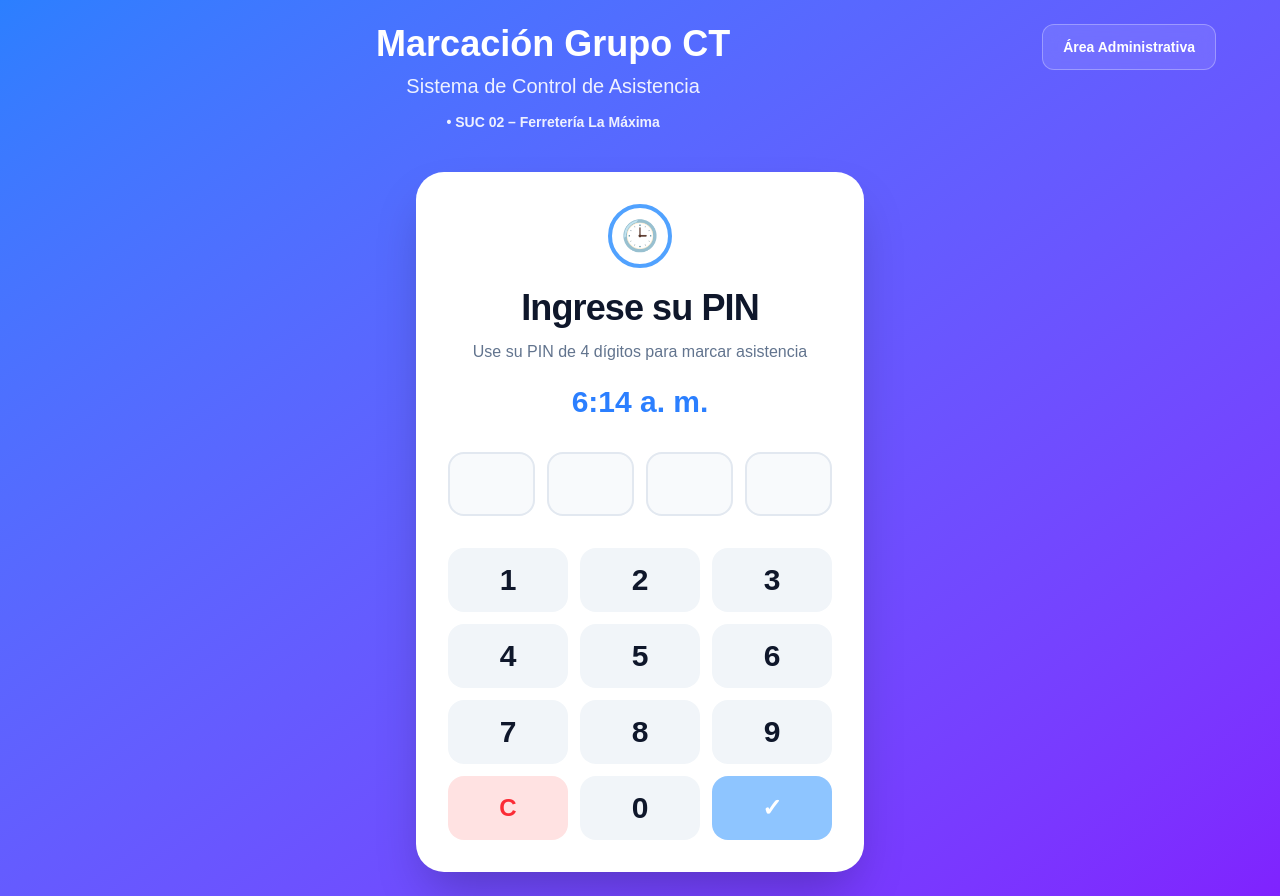
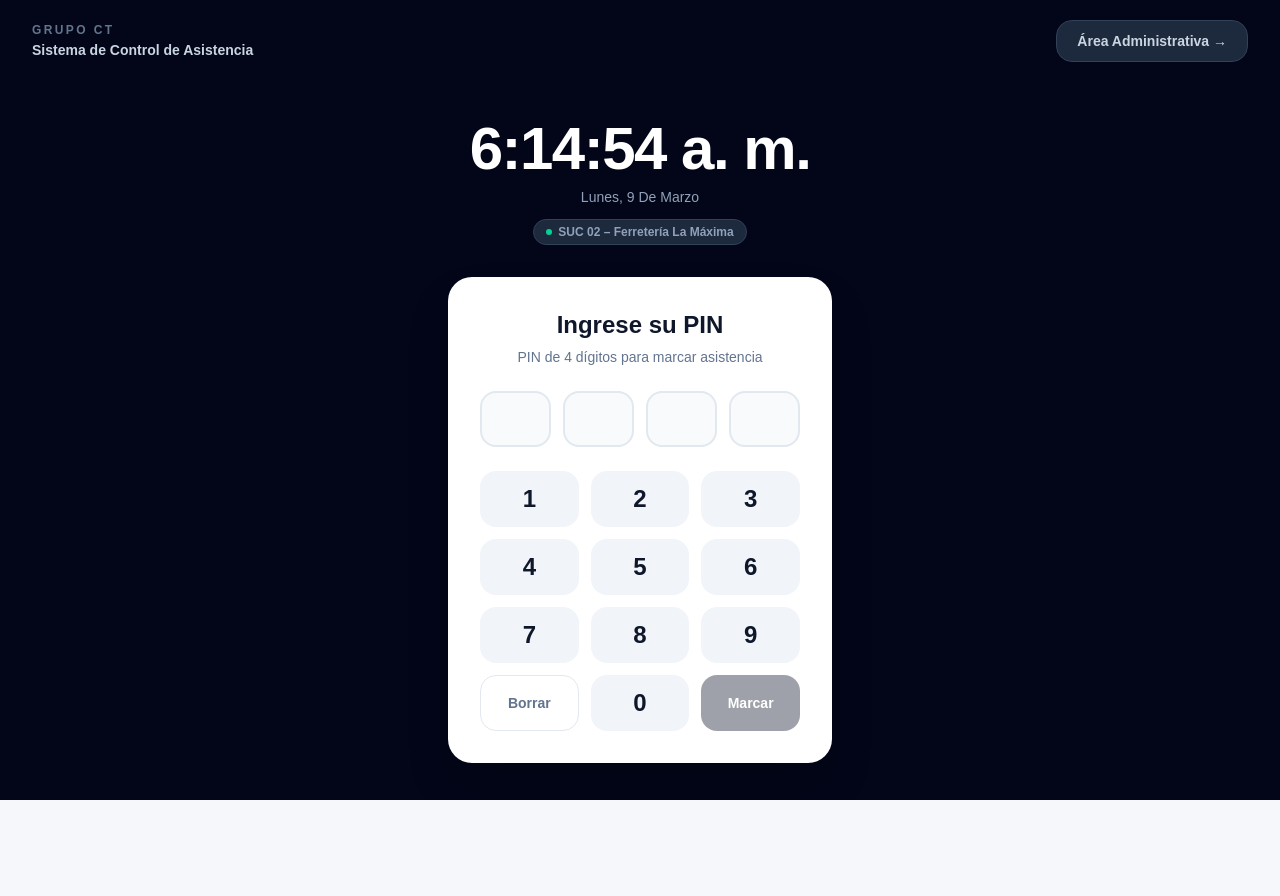
Before and after one commit to Jccastillo25/nexo, a Next.js app: page / in a window 1280 px wide. After the commit the page ends 800 px from the top, so only its background shows below. Built offline with nearby package versions, Linux system fonts and the light colour scheme.

Commit message:
esign: rediseño kiosko y login para consistencia visual

```diff
--- a/app/(auth)/login/page.tsx
+++ b/app/(auth)/login/page.tsx
@@ -25,19 +25,10 @@ export default function LoginPage() {
             </p>
           </div>
 
-          <div className="grid gap-4">
-            <div className="rounded-3xl border border-white/10 bg-white/10 p-5 backdrop-blur">
-              <p className="text-sm text-white/70">Módulos activos</p>
-              <p className="mt-2 text-lg font-semibold">
-                Dashboard · Asistencia · Empleados · Horarios · Permisos
-              </p>
-            </div>
-            <div className="rounded-3xl border border-white/10 bg-white/10 p-5 backdrop-blur">
-              <p className="text-sm text-white/70">Sistema</p>
-              <p className="mt-2 text-lg font-semibold">
-                Control de acceso por roles · Auditoría completa
-              </p>
-            </div>
+          <div>
+            <p className="text-sm text-white/50">
+              Grupo CT · Sistema de Control de Asistencia
+            </p>
           </div>
         </section>
 
--- a/app/page.tsx
+++ b/app/page.tsx
@@ -1,16 +1,35 @@
 'use client'
 
 import Link from 'next/link'
-import { useMemo, useState } from 'react'
+import { useEffect, useState } from 'react'
 
 export default function KioskPage() {
   const [pin, setPin] = useState('')
+  const [time, setTime] = useState('')
+  const [date, setDate] = useState('')
 
-  const timeText = useMemo(() => {
-    return new Intl.DateTimeFormat('es-NI', {
+  useEffect(() => {
+    const update = () => {
+      const now = new Date()
+      setTime(
+        new Intl.DateTimeFormat('es-NI', {
           hour: 'numeric',
           minute: '2-digit',
-    }).format(new Date())
+          second: '2-digit',
+          hour12: true,
+        }).format(now)
+      )
+      setDate(
+        new Intl.DateTimeFormat('es-NI', {
+          weekday: 'long',
+          day: 'numeric',
+          month: 'long',
+        }).format(now)
+      )
+    }
+    update()
+    const id = setInterval(update, 1000)
+    return () => clearInterval(id)
   }, [])
 
   const addDigit = (digit: string) => {
@@ -27,72 +46,94 @@ export default function KioskPage() {
   const keys = ['1', '2', '3', '4', '5', '6', '7', '8', '9']
 
   return (
-    <main className="min-h-screen bg-gradient-to-br from-blue-500 to-violet-600 px-4 py-6 text-white">
-      <div className="mx-auto flex max-w-6xl items-start justify-between">
-        <div />
-        <div className="text-center">
-          <h1 className="text-4xl font-bold">Marcación Grupo CT</h1>
-          <p className="mt-2 text-xl text-white/90">Sistema de Control de Asistencia</p>
-          <p className="mt-3 text-sm font-semibold text-white/90">
-            • SUC 02 – Ferretería La Máxima
+    <main className="min-h-screen bg-slate-950 flex flex-col">
+
+      {/* Topbar */}
+      <header className="flex items-center justify-between px-8 py-5">
+        <div>
+          <p className="text-xs font-semibold uppercase tracking-[0.2em] text-slate-500">
+            Grupo CT
+          </p>
+          <p className="mt-0.5 text-sm font-semibold text-slate-300">
+            Sistema de Control de Asistencia
+          </p>
+        </div>
+        <Link
+          href="/login"
+          className="rounded-2xl border border-slate-700 bg-slate-800 px-5 py-2.5 text-sm font-semibold text-slate-300 transition hover:bg-slate-700 hover:text-white"
+        >
+          Área Administrativa →
+        </Link>
+      </header>
+
+      {/* Main content */}
+      <div className="flex flex-1 items-center justify-center px-4 py-8">
+        <div className="w-full max-w-sm">
+
+          {/* Clock */}
+          <div className="mb-8 text-center">
+            <p className="text-6xl font-bold tabular-nums text-white tracking-tight">
+              {time}
+            </p>
+            <p className="mt-2 text-sm capitalize text-slate-400">{date}</p>
+            <p className="mt-3 inline-flex items-center gap-1.5 rounded-full border border-slate-700 bg-slate-800 px-3 py-1 text-xs font-semibold text-slate-400">
+              <span className="h-1.5 w-1.5 rounded-full bg-emerald-400" />
+              SUC 02 – Ferretería La Máxima
             </p>
           </div>
 
-        <Link
-          href="/login"
-          className="rounded-xl border border-white/30 bg-white/10 px-5 py-3 text-sm font-semibold text-white backdrop-blur hover:bg-white/20"
-        >
-          Área Administrativa
-        </Link>
-      </div>
+          {/* Card */}
+          <div className="rounded-3xl bg-white p-8 shadow-2xl">
 
-      <section className="mx-auto mt-10 max-w-md rounded-[28px] bg-white p-8 text-center text-slate-900 shadow-2xl">
-        <div className="mx-auto mb-5 flex h-16 w-16 items-center justify-center rounded-full border-4 border-blue-400 text-3xl text-blue-500">
-          🕒
-        </div>
-
-        <h2 className="text-4xl font-bold tracking-tight">Ingrese su PIN</h2>
-        <p className="mt-3 text-base text-slate-500">
-          Use su PIN de 4 dígitos para marcar asistencia
+            <h2 className="text-center text-2xl font-bold text-slate-900">
+              Ingrese su PIN
+            </h2>
+            <p className="mt-1.5 text-center text-sm text-slate-500">
+              PIN de 4 dígitos para marcar asistencia
             </p>
 
-        <p className="mt-5 text-3xl font-bold text-blue-500">{timeText}</p>
-
-        <div className="mt-8 grid grid-cols-4 gap-3">
+            {/* PIN indicators */}
+            <div className="mt-6 grid grid-cols-4 gap-3">
               {[0, 1, 2, 3].map((i) => (
                 <div
                   key={i}
-              className="h-16 rounded-2xl border-2 border-slate-200 bg-slate-50 text-2xl font-bold leading-[4rem]"
+                  className={`h-14 rounded-2xl border-2 text-2xl font-bold leading-[3.25rem] text-center transition-colors ${
+                    pin[i]
+                      ? 'border-slate-900 bg-slate-900 text-white'
+                      : 'border-slate-200 bg-slate-50 text-transparent'
+                  }`}
                 >
-              {pin[i] ? '•' : ''}
+                  •
                 </div>
               ))}
             </div>
 
-        <div className="mt-8 grid grid-cols-3 gap-3">
+            {/* Keypad */}
+            <div className="mt-6 grid grid-cols-3 gap-3">
               {keys.map((key) => (
                 <button
                   key={key}
                   type="button"
                   onClick={() => addDigit(key)}
-              className="h-16 rounded-2xl bg-slate-100 text-3xl font-bold text-slate-900 transition hover:bg-slate-200"
+                  className="h-14 rounded-2xl bg-slate-100 text-2xl font-bold text-slate-900 transition hover:bg-slate-200 active:scale-95"
                 >
                   {key}
                 </button>
               ))}
 
+              {/* Bottom row */}
               <button
                 type="button"
                 onClick={clearPin}
-            className="h-16 rounded-2xl bg-red-100 text-2xl font-bold text-red-500 transition hover:bg-red-200"
+                className="h-14 rounded-2xl border border-slate-200 text-sm font-semibold text-slate-500 transition hover:bg-slate-100 active:scale-95"
               >
-            C
+                Borrar
               </button>
 
               <button
                 type="button"
                 onClick={() => addDigit('0')}
-            className="h-16 rounded-2xl bg-slate-100 text-3xl font-bold text-slate-900 transition hover:bg-slate-200"
+                className="h-14 rounded-2xl bg-slate-100 text-2xl font-bold text-slate-900 transition hover:bg-slate-200 active:scale-95"
               >
                 0
               </button>
@@ -100,12 +141,17 @@ export default function KioskPage() {
               <button
                 type="button"
                 onClick={submitPin}
-            className="h-16 rounded-2xl bg-blue-300 text-2xl font-bold text-white transition hover:bg-blue-400"
+                disabled={pin.length !== 4}
+                className="h-14 rounded-2xl bg-slate-900 text-sm font-bold text-white transition hover:bg-slate-800 active:scale-95 disabled:cursor-not-allowed disabled:opacity-40"
               >
-            ✓
+                Marcar
               </button>
             </div>
-      </section>
+          </div>
+
+        </div>
+      </div>
+
     </main>
   )
 }
```
Lines whose indentation alone changed are shown as unchanged.
